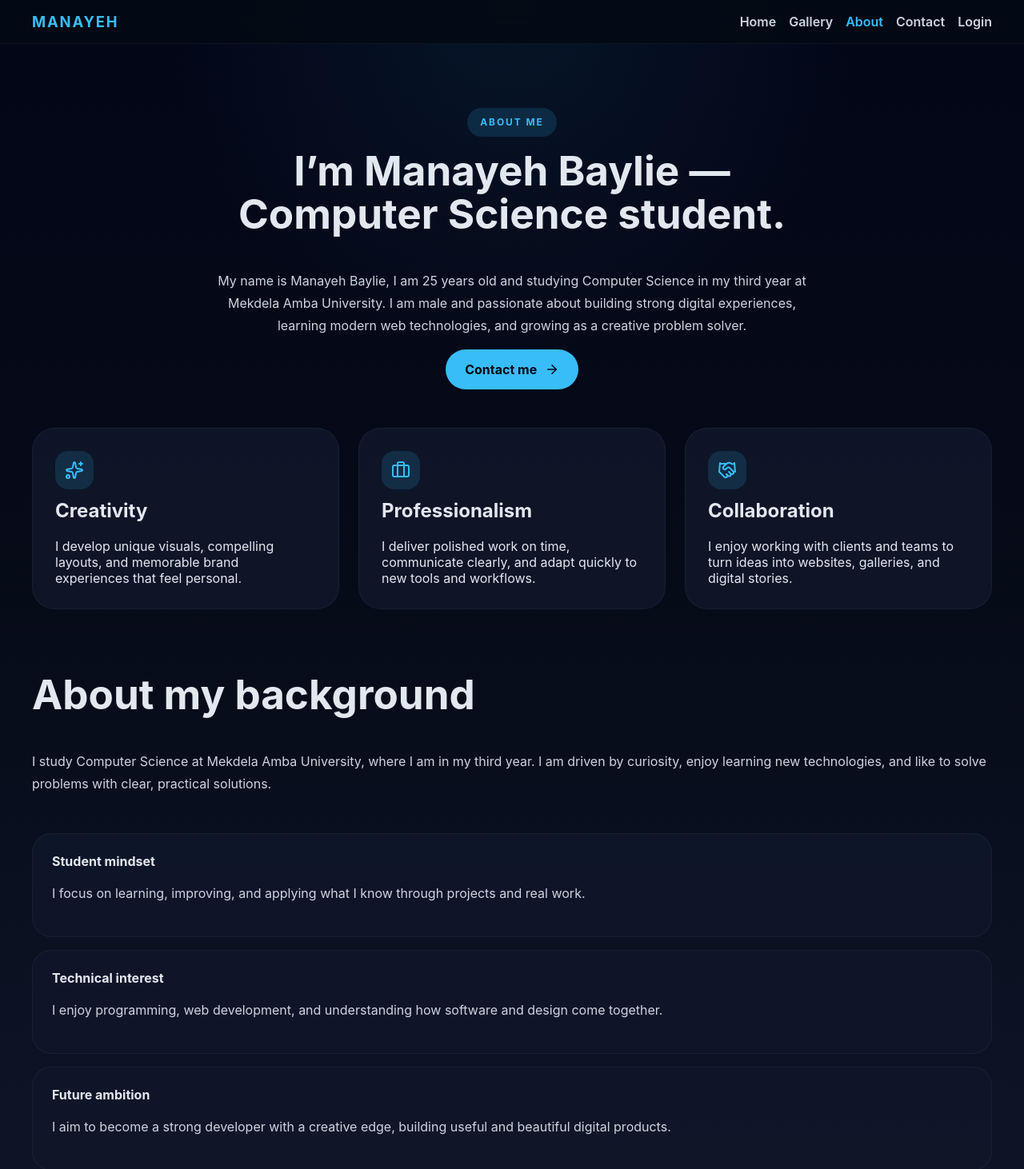
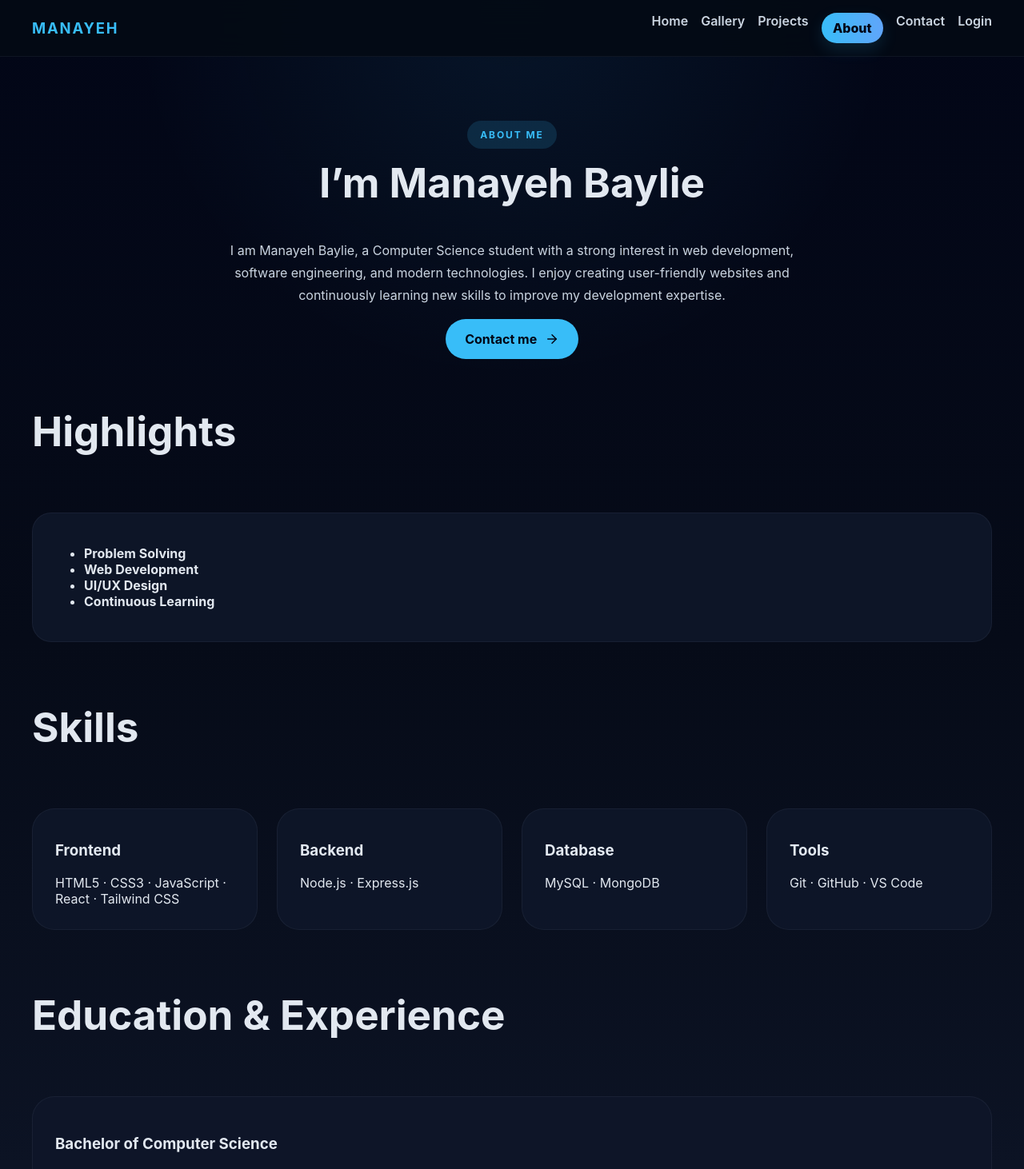
Before and after one commit to manayehbaylie/manayehwebsite, a React (Vite) app: page /about in a window 1280 px wide. Shown: the top 1462 px of the page at 80% size. Built offline with nearby package versions, Linux system fonts and the light colour scheme.

Commit message:
initial commit

```diff
--- a/src/AboutPage.jsx
+++ b/src/AboutPage.jsx
@@ -1,4 +1,4 @@
-import { ArrowRight, Sparkles, Briefcase, Handshake } from "lucide-react";
+import { ArrowRight } from "lucide-react";
 import { Link } from "react-router-dom";
 
 const AboutPage = () => {
@@ -7,11 +7,9 @@ const AboutPage = () => {
       <section className="page-hero about-hero">
         <div className="hero-copy">
           <span className="section-tag">About Me</span>
-          <h1 className="section-title">I’m Manayeh Baylie — Computer Science student.</h1>
+          <h1 className="section-title">I’m Manayeh Baylie</h1>
           <p className="section-copy">
-            My name is Manayeh Baylie, I am 25 years old and studying Computer Science in my third year at
-            Mekdela Amba University. I am male and passionate about building strong digital experiences,
-            learning modern web technologies, and growing as a creative problem solver.
+            I am Manayeh Baylie, a Computer Science student with a strong interest in web development, software engineering, and modern technologies. I enjoy creating user-friendly websites and continuously learning new skills to improve my development expertise.
           </p>
           <Link to="/contact" className="button button-primary">
             Contact me <ArrowRight size={18} />
@@ -19,45 +17,55 @@ const AboutPage = () => {
         </div>
       </section>
 
-      <section className="section container about-grid">
-        <div className="info-card">
-          <div className="info-icon"><Sparkles size={24} /></div>
-          <h2>Creativity</h2>
-          <p>I develop unique visuals, compelling layouts, and memorable brand experiences that feel personal.</p>
+      <section className="section container">
+        <div className="section-header">
+          <h2 className="section-title">Highlights</h2>
         </div>
-        <div className="info-card">
-          <div className="info-icon"><Briefcase size={24} /></div>
-          <h2>Professionalism</h2>
-          <p>I deliver polished work on time, communicate clearly, and adapt quickly to new tools and workflows.</p>
-        </div>
-        <div className="info-card">
-          <div className="info-icon"><Handshake size={24} /></div>
-          <h2>Collaboration</h2>
-          <p>I enjoy working with clients and teams to turn ideas into websites, galleries, and digital stories.</p>
+        <div className="about-list">
+          <div>
+            <ul>
+              <li><strong>Problem Solving</strong></li>
+              <li><strong>Web Development</strong></li>
+              <li><strong>UI/UX Design</strong></li>
+              <li><strong>Continuous Learning</strong></li>
+            </ul>
+          </div>
         </div>
       </section>
 
-      <section className="section container about-story">
-        <div>
-          <h2 className="section-title">About my background</h2>
-          <p className="section-copy">
-            I study Computer Science at Mekdela Amba University, where I am in my third year. I am driven
-            by curiosity, enjoy learning new technologies, and like to solve problems with clear,
-            practical solutions.
-          </p>
+      <section className="section container">
+        <div className="section-header">
+          <h2 className="section-title">Skills</h2>
         </div>
-        <div className="about-list">
-          <div>
-            <strong>Student mindset</strong>
-            <p>I focus on learning, improving, and applying what I know through projects and real work.</p>
+        <div className="feature-grid">
+          <div className="feature-card">
+            <h3>Frontend</h3>
+            <p>HTML5 · CSS3 · JavaScript · React · Tailwind CSS</p>
           </div>
-          <div>
-            <strong>Technical interest</strong>
-            <p>I enjoy programming, web development, and understanding how software and design come together.</p>
+          <div className="feature-card">
+            <h3>Backend</h3>
+            <p>Node.js · Express.js</p>
           </div>
-          <div>
-            <strong>Future ambition</strong>
-            <p>I aim to become a strong developer with a creative edge, building useful and beautiful digital products.</p>
+          <div className="feature-card">
+            <h3>Database</h3>
+            <p>MySQL · MongoDB</p>
+          </div>
+          <div className="feature-card">
+            <h3>Tools</h3>
+            <p>Git · GitHub · VS Code</p>
+          </div>
+        </div>
+      </section>
+
+      <section className="section container">
+        <div className="section-header">
+          <h2 className="section-title">Education & Experience</h2>
+        </div>
+        <div className="about-grid">
+          <div className="info-card">
+            <h3>Bachelor of Computer Science</h3>
+            <p>Mekdela Amba University</p>
+            <p>Activities: Academic Projects · Web Development Practice · Software Development Learning</p>
           </div>
         </div>
       </section>
--- a/src/App.jsx
+++ b/src/App.jsx
@@ -6,6 +6,7 @@ import ContactPage from "./ContactPage.jsx";
 import LoginPage from "./personal web/login.jsx";
 import NotFoundPage from "./NotFoundPage.jsx";
 import Footer from "./Footer.jsx";
+import ProjectsPage from "./ProjectsPage.jsx";
 
 export default function App() {
   return (
@@ -16,19 +17,22 @@ export default function App() {
             Manayeh
           </NavLink>
           <nav className="nav-links">
-            <NavLink to="/" end className="nav-link">
+            <NavLink to="/" end className={({ isActive }) => (isActive ? "nav-link active" : "nav-link")}>
               Home
             </NavLink>
-            <NavLink to="/gallery" className="nav-link">
+            <NavLink to="/gallery" className={({ isActive }) => (isActive ? "nav-link active" : "nav-link")}>
               Gallery
             </NavLink>
-            <NavLink to="/about" className="nav-link">
+            <NavLink to="/projects" className={({ isActive }) => (isActive ? "nav-link active" : "nav-link")}>
+              Projects
+            </NavLink>
+            <NavLink to="/about" className={({ isActive }) => (isActive ? "nav-link active" : "nav-link")}>
               About
             </NavLink>
-            <NavLink to="/contact" className="nav-link">
+            <NavLink to="/contact" className={({ isActive }) => (isActive ? "nav-link active" : "nav-link")}>
               Contact
             </NavLink>
-            <NavLink to="/login" className="nav-link">
+            <NavLink to="/login" className={({ isActive }) => (isActive ? "nav-link active" : "nav-link")}>
               Login
             </NavLink>
           </nav>
@@ -38,6 +42,7 @@ export default function App() {
       <Routes>
         <Route path="/" element={<HomePage />} />
         <Route path="/gallery" element={<GalleryPage />} />
+        <Route path="/projects" element={<ProjectsPage />} />
         <Route path="/about" element={<AboutPage />} />
         <Route path="/contact" element={<ContactPage />} />
         <Route path="/login" element={<LoginPage />} />
--- a/src/HomePage.jsx
+++ b/src/HomePage.jsx
@@ -1,56 +1,58 @@
-import heroPhoto from "@/assets/my-photo.jpg";
+import heroPhoto from "./assets/man/New folder/photo_2026-04-12_09-13-44.jpg";
+import photo2 from "./assets/man/New folder/photo_2026-04-28_11-40-14.jpg";
+import profilePhoto from "./assets/man/New folder/photo_2026-04-28_11-41-40.jpg";
+// removed unused project thumbnail import
 import { ArrowRight } from "lucide-react";
 import { Link } from "react-router-dom";
 
 const HomePage = () => {
+  const handleContactSubmit = (e) => {
+    e.preventDefault();
+    // simple client-side validation placeholder
+    alert('Thanks — your message was submitted (demo).');
+  };
+
   return (
     <div className="page-root">
-      <section className="hero">
-        <img src={heroPhoto} alt="My hero photo" className="hero-bg" />
+      <section className="hero page-hero">
+        <img src={heroPhoto} alt="Manayeh Baylie" className="hero-bg" />
         <div className="hero-overlay" />
-        <div className="hero-content">
-          <span className="hero-badge">Welcome</span>
-          <h1 className="hero-title">Welcome to my website</h1>
-          <p className="hero-copy">
-            This homepage features a single strong hero image and introduces the modern personal website experience.
-          </p>
-          <div className="hero-actions">
-            <Link to="/gallery" className="button button-primary">
-              Explore the full gallery <ArrowRight size={18} />
+        <div className="container hero-grid">
+          <div className="hero-left">
+            <Link to="/" aria-label="Home">
+              <img src={profilePhoto} alt="Manayeh Baylie" className="hero-avatar" />
             </Link>
-            <Link to="/about" className="button button-secondary">
-              Learn more about me
-            </Link>
+          </div>
+          <div className="hero-right">
+            <span className="hero-badge">Welcome</span>
+            <h1 className="hero-title">Manayeh Baylie</h1>
+            <h2 className="hero-subtitle">Computer Science Student & Web Developer</h2>
+            <p className="hero-copy">
+              Passionate about building modern websites, web applications, and digital experiences. I enjoy transforming ideas into functional, user-friendly, and visually appealing digital products.
+            </p>
+            <div className="hero-actions">
+              <Link to="/projects" className="button button-primary">View Projects <ArrowRight size={18} /></Link>
+              <Link to="/contact" className="button button-secondary">Contact Me</Link>
+            </div>
           </div>
         </div>
       </section>
 
-      <section className="section container">
-        <div className="image-panel">
-          <img src={heroPhoto} alt="Homepage photo" className="home-image" />
-          <div className="image-copy">
-            <h2 className="section-title">Featured homepage image</h2>
-            <p className="section-copy">
-              This page now displays one strong image on the homepage as the main visual highlight.
-            </p>
-          </div>
-        </div>
-      </section>
+      <main>
 
-      <section className="section container">
-        <div className="cta-card">
-          <h2 className="cta-title">Modern personal website</h2>
-          <p className="cta-copy">
-            The homepage is intentionally simple and focused: one hero image, clear navigation, and a polished introduction.
-          </p>
-          <p className="cta-copy">
-            The complete website includes a dedicated gallery page, about section, and contact page. Unnecessary homepage data has been removed for a cleaner landing experience.
-          </p>
-          <Link to="/gallery" className="button button-primary">
-            View the complete website
-          </Link>
-        </div>
-      </section>
+
+        {/* Services section removed per request */}
+
+        {/* Featured Projects removed from homepage */}
+
+        {/* Experience section moved to About page */}
+
+        {/* Gallery section removed from homepage */}
+
+        {/* Testimonials section removed from homepage */}
+
+        {/* Contact section removed from homepage */}
+      </main>
     </div>
   );
 };
--- /dev/null
+++ b/src/ProjectsPage.jsx
@@ -0,0 +1,63 @@
+import { Link } from "react-router-dom";
+import projectThumb from "./assets/man/New folder/photo_2026-04-28_11-41-06.jpg";
+
+const ProjectsPage = () => {
+  const projects = [
+    {
+      id: 1,
+      title: "Personal Portfolio Website",
+      tech: "React · Vite",
+      img: projectThumb,
+      live: "#",
+      repo: "#",
+    },
+    {
+      id: 2,
+      title: "E-Commerce Website",
+      tech: "Node · Express",
+      img: projectThumb,
+      live: "#",
+      repo: "#",
+    },
+    {
+      id: 3,
+      title: "University Management System",
+      tech: "Full Stack",
+      img: projectThumb,
+      live: "#",
+      repo: "#",
+    },
+  ];
+
+  return (
+    <main className="page-shell">
+      <section className="page-hero">
+        <div className="hero-copy container">
+          <span className="section-tag">Projects</span>
+          <h1 className="section-title">Selected Work</h1>
+          <p className="section-copy">A selection of projects demonstrating skills in frontend, backend, and full-stack development.</p>
+        </div>
+      </section>
+
+      <section className="section container">
+        <div className="gallery-grid">
+          {projects.map((p) => (
+            <article key={p.id} className="gallery-card">
+              <img src={p.img} alt={p.title} className="gallery-image" />
+              <div className="gallery-meta">
+                <span>{p.tech}</span>
+                <h3>{p.title}</h3>
+                <div style={{marginTop: '0.75rem'}}>
+                  <a className="button button-primary" href={p.live}>Live Demo</a>
+                  <a className="button button-secondary" href={p.repo} style={{marginLeft: '0.5rem'}}>GitHub</a>
+                </div>
+              </div>
+            </article>
+          ))}
+        </div>
+      </section>
+    </main>
+  );
+};
+
+export default ProjectsPage;
--- a/src/styles.css
+++ b/src/styles.css
@@ -90,9 +90,17 @@ button {
   transition: color 0.2s ease;
 }
 
-.nav-link.active,
 .nav-link:hover {
   color: #38bdf8;
+}
+
+.nav-link.active {
+  color: #020617;
+  background: linear-gradient(90deg, #38bdf8, #60a5fa);
+  padding: 0.55rem 0.9rem;
+  border-radius: 9999px;
+  font-weight: 800;
+  box-shadow: 0 8px 20px rgba(56,189,248,0.14);
 }
 
 .page-shell {
@@ -132,6 +140,23 @@ button {
   margin-top: 1.75rem;
 }
 
+.hero-grid {
+  display: grid;
+  grid-template-columns: 220px 1fr;
+  gap: 2rem;
+  align-items: center;
+}
+
+.hero-left {
+  display: flex;
+  align-items: start;
+  justify-content: flex-start;
+}
+
+.hero-right {
+  text-align: left;
+}
+
 .page-hero {
   position: relative;
   display: grid;
@@ -147,7 +172,24 @@ button {
   width: 100%;
   height: 100%;
   object-fit: cover;
-  opacity: 0.28;
+  opacity: 0.18;
+}
+
+.hero-grid { position: relative; z-index: 8; }
+
+.hero-avatar {
+  width: 160px;
+  height: 160px;
+  border-radius: 50%;
+  object-fit: cover;
+  object-position: center 20%;
+  border: 5px solid rgba(255,255,255,0.12);
+  box-shadow: 0 28px 60px rgba(2,6,23,0.7);
+  margin: 0;
+  display: block;
+  position: relative;
+  left: 0;
+  z-index: 12;
 }
 
 .hero-copy {
@@ -318,6 +360,7 @@ button {
   border-radius: 1.5rem;
   box-shadow: 0 32px 80px rgba(15, 23, 42, 0.24);
   object-fit: cover;
+  object-position: center 20%;
 }
 
 .image-copy {
@@ -582,6 +625,13 @@ footer h2,
     align-items: stretch;
   }
 
+  .hero-grid {
+    grid-template-columns: 1fr;
+    text-align: center;
+  }
+
+  .hero-right { text-align: center; }
+
   .nav-links,
   .footer-links {
     justify-content: center;
```
Also changed, not shown: src/data/photos.js (+40 -53 lines), src/assets/my-photo.jpg (deleted), src/main.jsx (line endings or trailing spaces).
